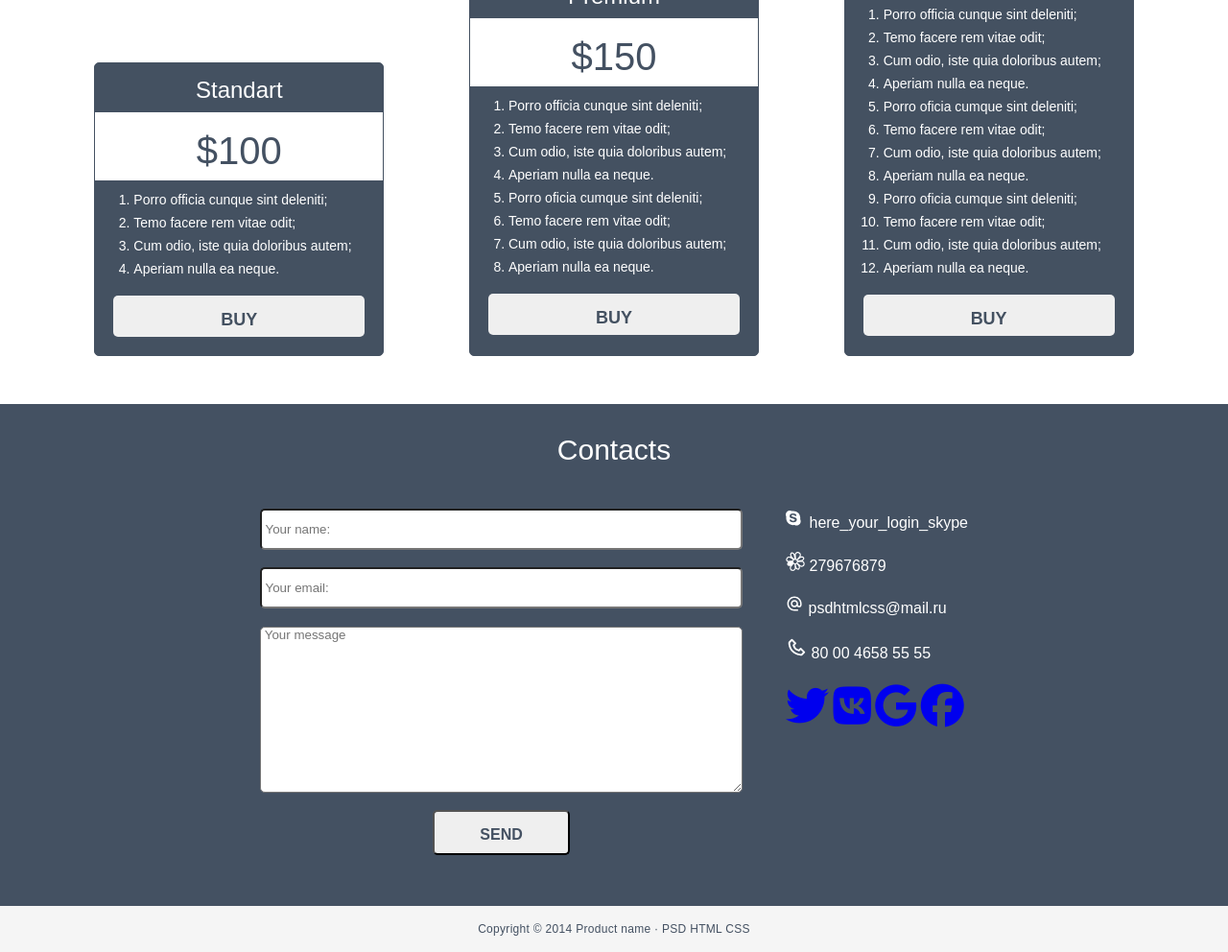
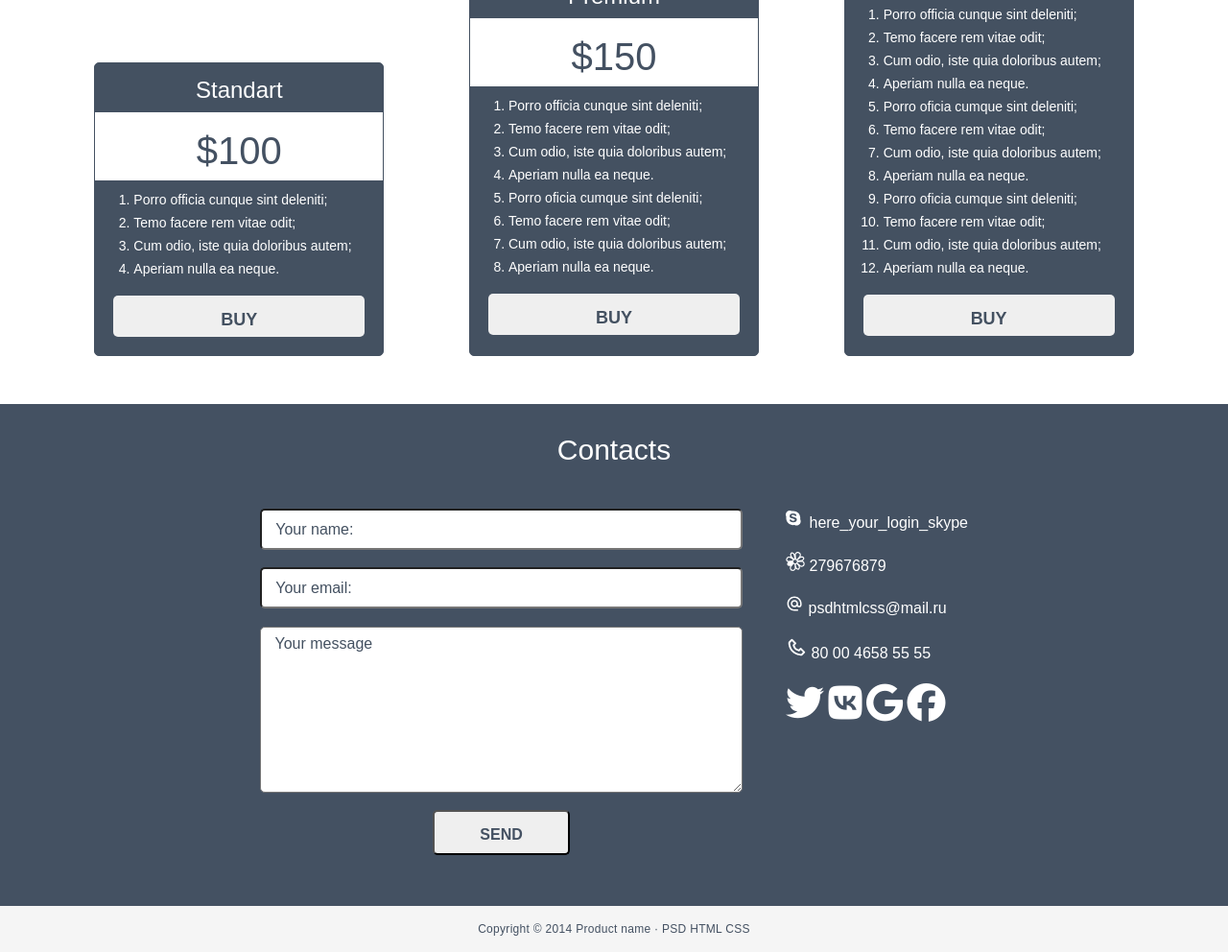
Before and after one commit to Strixez/HTML5, a plain HTML site: page index.html in a window 1280 px wide. Shown: the part 2033-3025 px from the top of the page at 96% size. Drawn offline with Linux system fonts and the light colour scheme.

Commit message:
Доделал 4 дз. Поправил форму

```diff
--- a/style.scss
+++ b/style.scss
@@ -317,18 +317,25 @@
     height: 43px;
     border-radius: 5px;
     margin-bottom: 18px;
+    padding-left: 10px;
+    font-size: 16px;
 }
 
 .contacts__email {
     height: 43px;
     border-radius: 5px;
     margin-bottom: 19px;
+    padding-left: 10px;
+    font-size: 16px;
 }
 
 .contacts__message {
     height: 173px;
+    padding-top: 5px;
     border-radius: 5px;
     margin-bottom: 18px;
+    padding-left: 10px;
+    font-size: 16px;
 }
 
 .contacts__flexbox {
@@ -394,5 +401,26 @@
 }
 
 .socials__icons {
-    font-size: 45px;
+    font-size: 40px;
+
 }
+.fab {
+    color: white;
+}
+
+.contacts__name::placeholder {
+    font-size: 16px;
+    color: #445161;
+}
+
+.contacts__email::placeholder {
+    font-size: 16px;
+    color: #445161;
+}
+
+.contacts__message::placeholder {
+
+    padding-top: 3px;
+    font-size: 16px;
+    color: #445161;
+}
```
Also changed, not shown: style.css, 1 other file.
